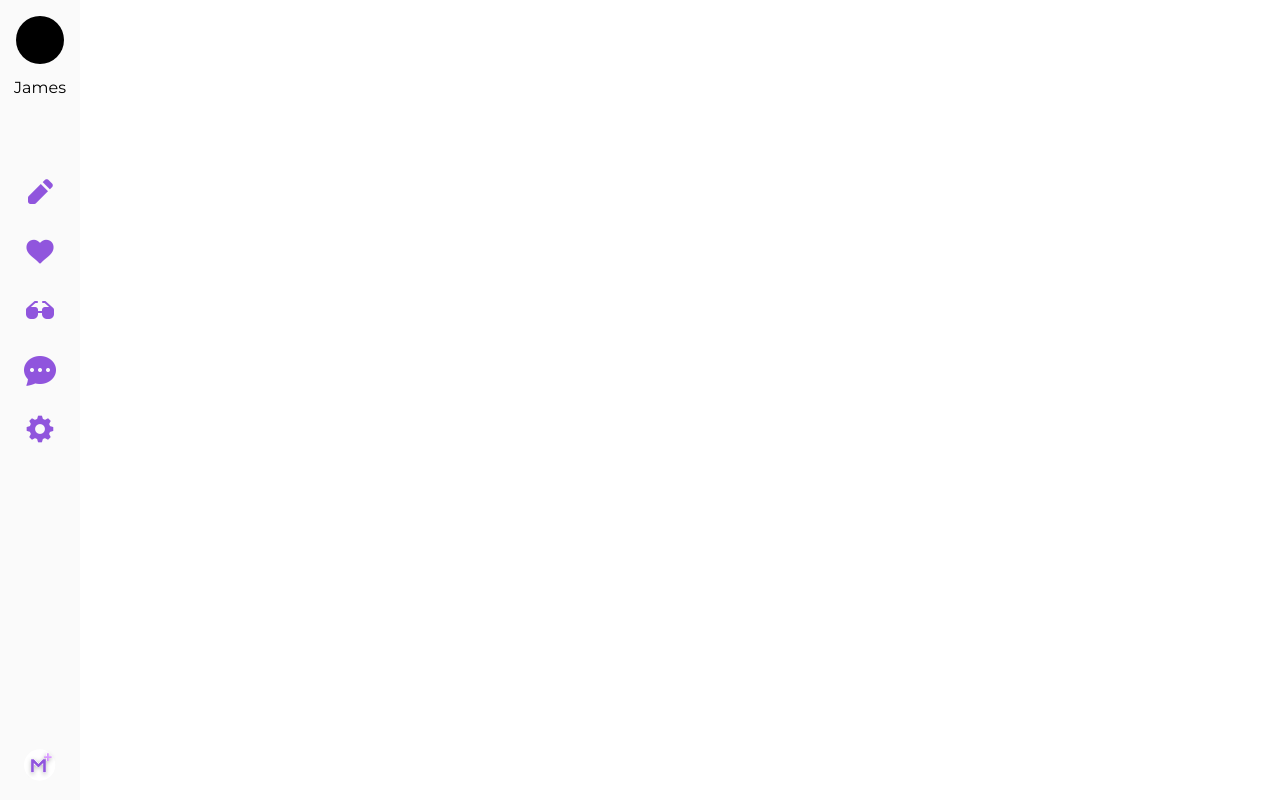
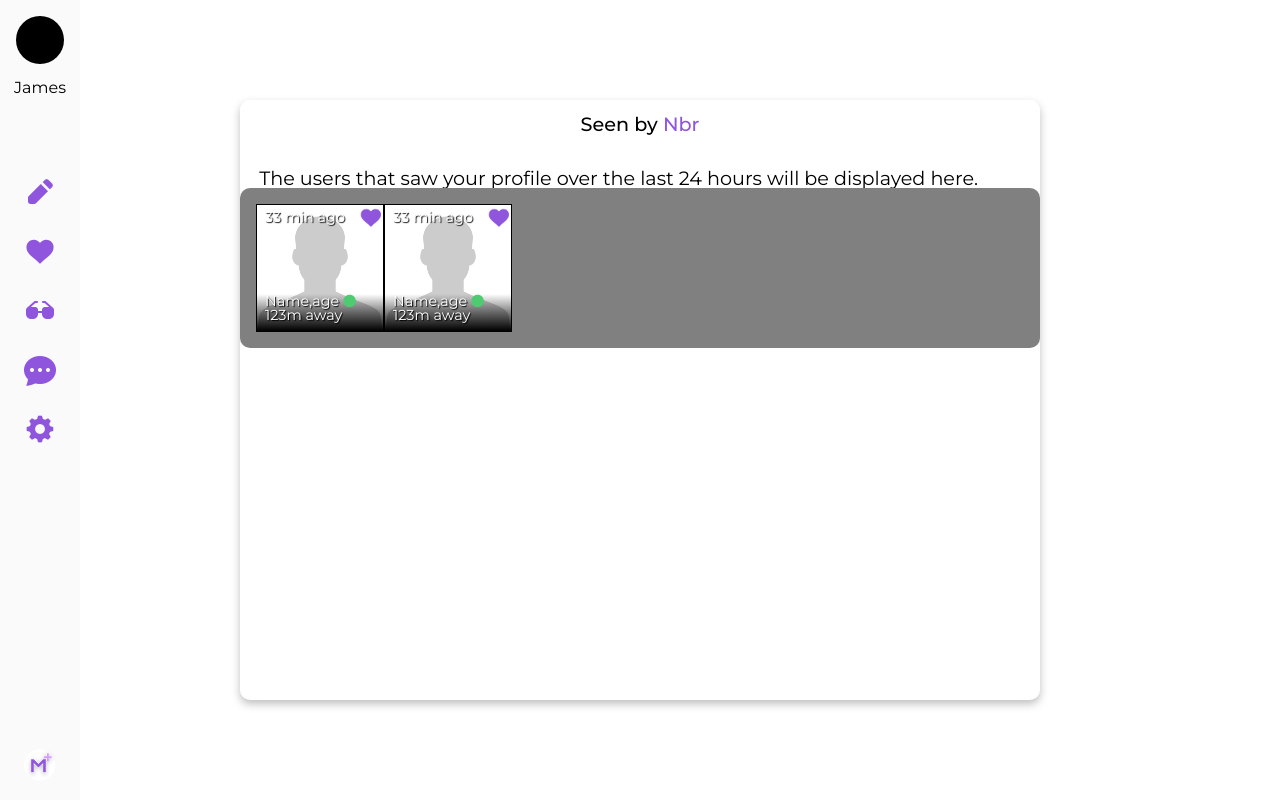
Before and after one commit to axel-lgt/meeet-react-js, a React (Create React App) app: page /seenby in a window 1280 px wide. Built offline with nearby package versions, Linux system fonts and the light colour scheme.

Commit message:
SeenBy component with text-shadow

```diff
--- a/src/App.js
+++ b/src/App.js
@@ -12,6 +12,7 @@ import Email from './components/Settings/Email/Email';
 import Password from './components/Settings/Password/Password';
 import BlockedUsers from './components/Settings/BlockedUsers/BlockedUsers';
 import Favorites from './components/Favorites/Favorites';
+import SeenBy from './components/SeenBy/SeenBy';
 
 
 const App = () => {
@@ -59,6 +60,7 @@ const App = () => {
         </>
         }
         <Route path="/favorites" element={<Favorites />} />
+        <Route path="/seenby" element={<SeenBy />} />
         <Route path="*" element={<Error />} />
       </Routes>
     </>
--- /dev/null
+++ b/src/components/SeenBy/SeenBy.js
@@ -0,0 +1,64 @@
+
+import './SeenBy.scss';
+
+import imgplaceholder from '../../assets/profilecell/avatar-placeholder.png';
+import addedfav from '../../assets/profilecell/added-favorite.png';
+import connected from '../../assets/profilecell/connected.svg';
+
+const SeenBy = () => {
+
+    return(
+        <div className="seenby-block">
+            <div className="seenby-container">
+                <div className="seenby-header-tab">
+                    <h2>Seen by <em>Nbr</em></h2>
+                </div>
+                <div className="seenby-description">
+                    <p>The users that saw your profile over the last 24 hours will be displayed here.</p>
+                </div>
+                <div className="seenby-grid">
+                    <div className="seenby-cell">
+                        <div className="sb-background">
+                            <img src={imgplaceholder} alt="" className="sb-background-photo" />
+                            <div className="sb-overlay">
+                                <div className="sb-top">
+                                    <h3>33 min ago</h3>
+                                    <img src={addedfav} alt="" className="sb-added-fav-icon" />
+                                </div>
+                                <div className="sb-gradient">
+                                    <div className="sb-name-age-connected">
+                                    <h3>Name,</h3>
+                                    <h3>age</h3>
+                                    <img src={connected} alt="" className="sb-connected" />
+                                    </div>
+                                    <h3>123m away</h3>
+                                </div>
+                            </div>
+                        </div>
+                    </div>
+                    <div className="seenby-cell">
+                        <div className="sb-background">
+                            <img src={imgplaceholder} alt="" className="sb-background-photo" />
+                            <div className="sb-overlay">
+                                <div className="sb-top">
+                                    <h3>33 min ago</h3>
+                                    <img src={addedfav} alt="" className="sb-added-fav-icon" />
+                                </div>
+                                <div className="sb-gradient">
+                                    <div className="sb-name-age-connected">
+                                    <h3>Name,</h3>
+                                    <h3>age</h3>
+                                    <img src={connected} alt="" className="sb-connected" />
+                                    </div>
+                                    <h3>123m away</h3>
+                                </div>
+                            </div>
+                        </div>
+                    </div>
+                </div>
+            </div>
+        </div>
+    )
+};
+
+export default SeenBy;
--- /dev/null
+++ b/src/components/SeenBy/SeenBy.scss
@@ -0,0 +1,211 @@
+@use 'src/styles/reset';
+@use 'src/styles/vars';
+@import url('https://fonts.googleapis.com/css2?family=Montserrat:wght@400;500;600;700&display=swap');
+
+body {
+  // font-family: -apple-system, BlinkMacSystemFont, 'Segoe UI', 'Roboto', 'Oxygen',
+  //   'Ubuntu', 'Cantarell', 'Fira Sans', 'Droid Sans', 'Helvetica Neue',
+  //   sans-serif;
+  // -webkit-font-smoothing: antialiased;
+  // -moz-osx-font-smoothing: grayscale;
+  font-family: 'Montserrat', 'Arial';
+  font-weight: 400;
+  display: flex;
+  width: 100%;
+}
+
+.seenby-block {
+    padding-bottom: 6em;
+}
+
+.seenby-container {
+    display: flex;
+    flex-direction: column;
+    width: 100vw;
+    max-width: 100%;
+    height: 100%;
+
+    h2 {
+        font-size: 1.2em;
+        font-weight: 500;
+    }
+
+    h3 {
+        font-size: 0.9em;;
+    }
+
+    p {
+        font-size: 1.2em;
+        padding: 1em 1em 0 1em;
+    }
+
+    .seenby-header-tab {
+        display: flex;
+        flex-direction: row;
+        width: 100%;
+        height: 50px;
+        background: vars.$headerTabColor;
+        justify-content: center;
+        align-items: center;
+    }
+
+    .seenby-grid {
+        background: grey;
+        width: 100%;
+        height: 100%;
+        border-radius: 10px;
+        display: grid;
+        grid-template-columns: repeat(auto-fill, minmax(6em, 1fr));
+        padding: 1em 1em 0 1em;
+        grid-auto-rows: 1fr;
+
+        .seenby-cell {
+            background: green;
+            border: 1px solid black;
+            color: white;
+            text-shadow: black 1px 1px 1px;
+
+            .sb-background {
+                width: 100%;
+                height: 100%;
+                position: relative;
+
+                &-photo {
+                    object-fit: cover;
+                    width: 100%;
+                    height: 100%;
+                }
+
+                .sb-overlay {
+                    position: absolute;
+                    top: 0;
+                    width: 100%;
+                    height: 100%;
+
+                    .sb-top {
+                        position: absolute;
+                        display: flex;
+                        flex-direction: row;
+                        justify-content: space-between;
+                        align-items: center;
+                        padding-left: 0.5em;
+                    }
+
+                    .sb-added-fav-icon {
+                        width: 20%;
+                        height: 20%;
+                        right: 0;
+                    }
+
+                    .sb-gradient {
+                        width: 100%;
+                        height: 30%;
+                        background: linear-gradient(180deg, rgba(0, 0, 0, 0) 0%, #000000 100%);
+                        position: absolute;
+                        padding-left: 0.5em;
+                        bottom: 0;
+
+                        .sb-name-age-connected {
+                            position: static;
+                            display: flex;
+                            flex-direction: row;
+                            bottom: 0;
+
+                            .sb-connected {
+                                width: 15%;
+                                padding-left: 3%;
+                            }
+                        }
+                    }
+                }
+            }
+
+            // &:first-child {
+            //     border-top-left-radius: 10px;
+            // }
+
+            // &:nth-child(3) {
+            //     border-top-right-radius: 10px;
+            // }
+        }
+
+        &::before {
+            content: "";
+            width: 0;
+            padding-bottom: 100%;
+            display: block;
+            grid-row: 1 / 1;
+            grid-column: 1 / 1;
+        }
+
+        & > *:first-child {
+            grid-row: 1 / 1;
+            grid-column: 1 / 1;
+          }
+    }
+
+}
+
+@media (min-width: 600px) {
+
+    .seenby-container {
+
+        .seenby-grid {
+            grid-template-columns: repeat(auto-fill, minmax(8em, 1fr));
+
+            &::before {
+                content: "";
+                width: 0;
+                padding-bottom: 100%;
+                display: block;
+                grid-row: 1 / 1;
+                grid-column: 1 / 1;
+            }
+
+            & > *:first-child {
+                grid-row: 1 / 1;
+                grid-column: 1 / 1;
+              }
+        }
+    }
+}
+
+@media (min-width: 1200px) {
+    .seenby-block {
+        position: fixed;
+        width: 800px;
+        height: 600px;
+        top: 50%;
+        left: 50%;
+        transform: translate(-50%, -50%);
+        border-radius: 10px;
+        filter: drop-shadow(0px 4px 4px rgba(0, 0, 0, 0.25));
+        background: white;
+    }
+
+    .seenby-container {
+        width: 100%;
+        height: 600px;
+
+
+
+        .seenby-grid {
+            height: auto;
+            grid-template-columns: repeat(auto-fill, minmax(8em, 1fr));
+            grid-auto-rows: minmax(8em, 1fr);
+            padding: 1em;
+            overflow-x: scroll;
+
+            .seenby-cell {
+
+            }
+        }
+
+        .seenby-header-tab {
+            background: white;
+            border-top-left-radius: 10px;
+            border-top-right-radius: 10px;
+        }
+
+    }
+}
```
